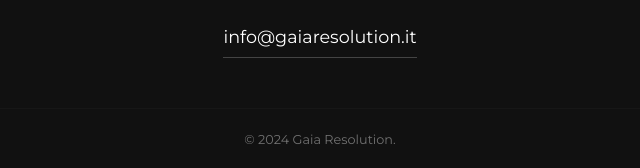
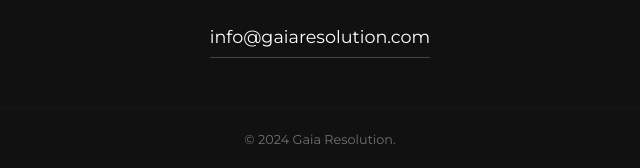
Before and after one commit to marcob2025/marcob2025.github.io, a plain HTML site: page bio.html in a window 1280 px wide. Shown: the part 3618-3786 px from the top of the page, 320-960 px from the left. Drawn offline with nearby package versions, Linux system fonts and the light colour scheme; a web font is replaced by a local one.

Commit message:
Update bio.html

```diff
--- a/bio.html
+++ b/bio.html
@@ -298,7 +298,7 @@
         <div class="container" data-aos="fade-up">
             <h2 style="font-family: var(--font-title); font-size: 2.5rem; margin-bottom: 20px;">Sogni una casa così?</h2>
             <p style="margin-bottom: 40px; color: #666;">Richiedi il catalogo completo o fissa un appuntamento in showroom.</p>
-            <a href="mailto:info@gaiaresolution.it" class="btn-bio">Configura la tua Casa</a>
+            <a href="mailto:info@gaiaresolution.com" class="btn-bio">Configura la tua Casa</a>
         </div>
     </section>
 
@@ -308,7 +308,7 @@
             <div class="footer-brand">
                 <h3>Gaia<span class="highlight-bio">●</span>Resolution</h3>
             </div>
-            <a href="mailto:info@gaiaresolution.it" class="email-link">info@gaiaresolution.it</a>
+            <a href="mailto:info@gaiaresolution.com" class="email-link">info@gaiaresolution.com</a>
             <div class="copyright">
                 &copy; 2024 Gaia Resolution.
             </div>
```
